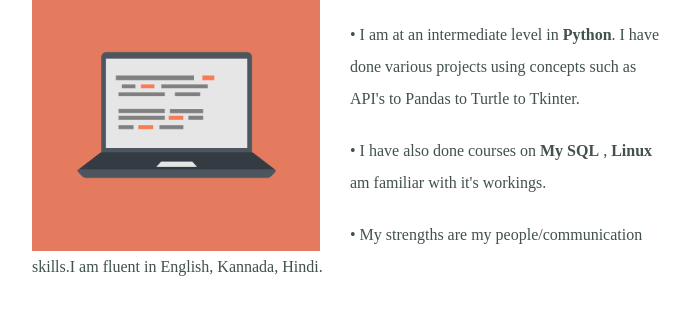
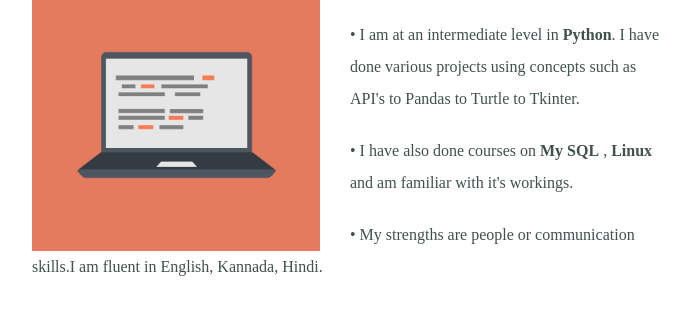
Before and after one commit to ShihasAR/shihasar.github.io, a plain HTML site: page index.html in a window 1280 px wide. Shown: the part 1140-1473 px from the top of the page, without its empty margins (288-978 px from the left). Drawn offline with Linux system fonts and the light colour scheme.

Commit message:
Update index.html

```diff
--- a/index.html
+++ b/index.html
@@ -34,8 +34,8 @@
         <img class="skill-img" src="images/computer.png" alt="">
         <h3>Coding</h3>
         <p>• I am at an intermediate level in <strong>Python</strong>. I have done various projects using concepts such as API's to Pandas to Turtle to Tkinter. </p>
-        <p>• I have also done courses on <strong>My SQL</strong> , <strong>Linux</strong> am familiar with it's workings.</p>
-        <p>• My strengths are my people/communication skills.I am fluent in English, Kannada, Hindi. </p>
+        <p>• I have also done courses on <strong>My SQL</strong> , <strong>Linux</strong> and am familiar with it's workings.</p>
+        <p>• My strengths are people or communication skills.I am fluent in English, Kannada, Hindi. </p>
       </div>
       <div class="skill-row">
         <img class="skill-img" src="images/chillies.png" alt="">
```
